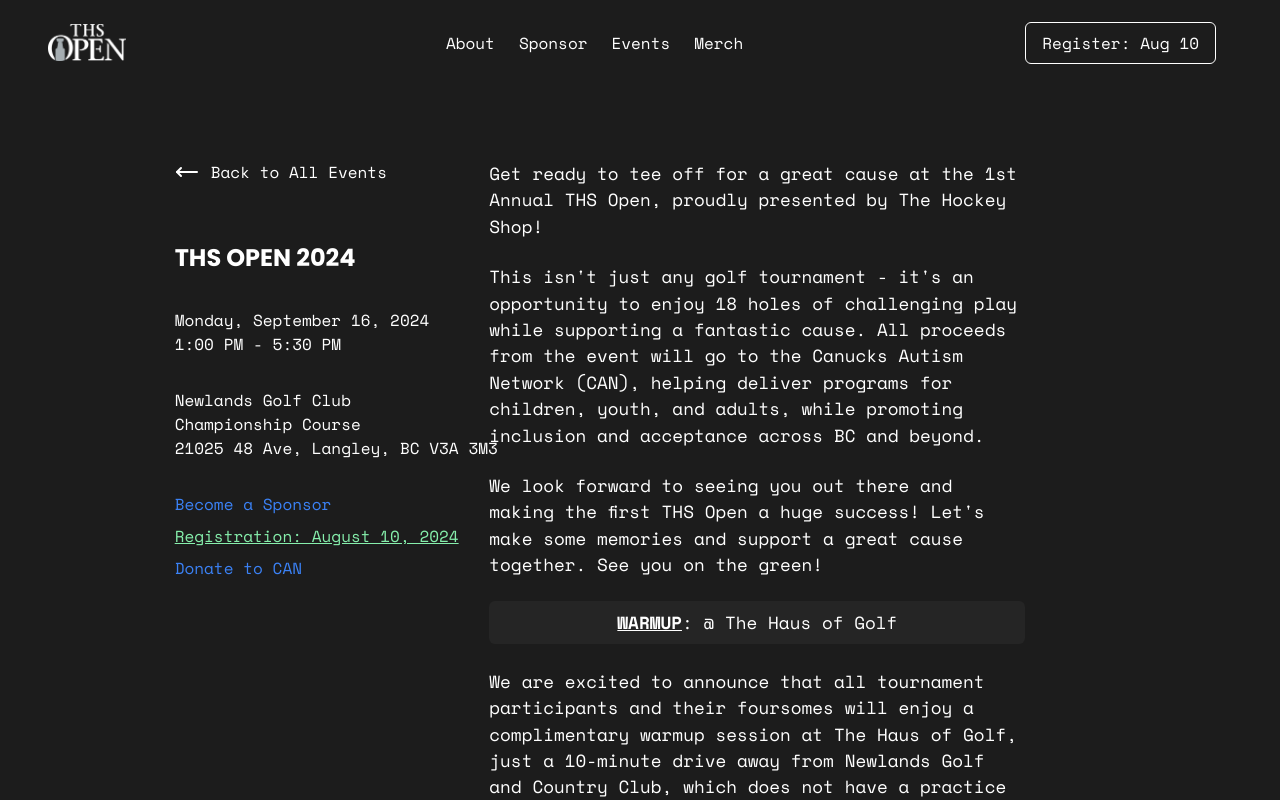
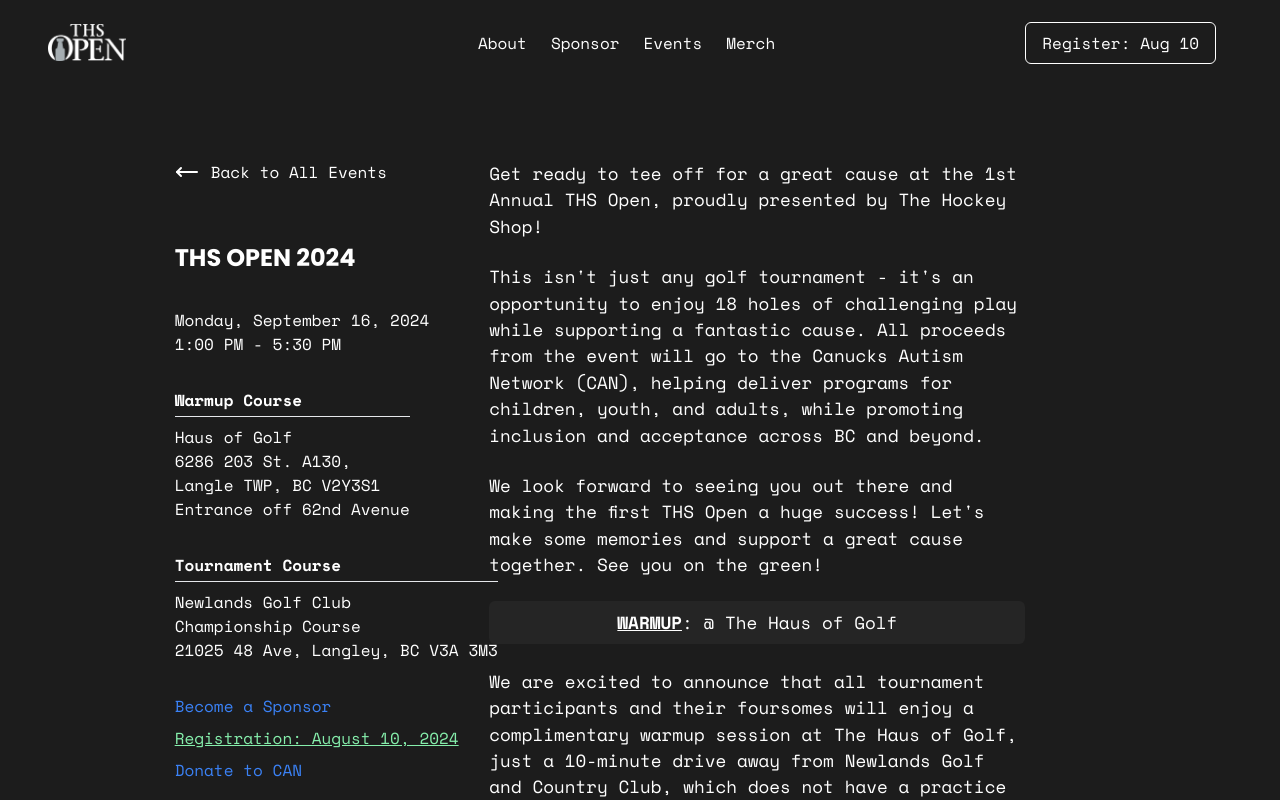
Before and after one commit to gianpinili/thsopen, a React (Vite) app: page /events/thsopen2024 in a window 1280 px wide. Shown: the top 800 px of the page. Built offline with nearby package versions, Linux system fonts and the light colour scheme.

Commit message:
update CAN text. add Haus of Golf address to events page

```diff
--- a/src/components/Donation.jsx
+++ b/src/components/Donation.jsx
@@ -12,13 +12,13 @@ function Donation() {
   <div ref={ref} className={`transition-opacity duration-[2s] ${isIntersecting ? 'opacity-100' : 'opacity-0'}`}>
    <div className="marquee bg-[#1c1c1c] pt-[3rem]">
     <div className="marquee-content">
-     <h1 className="uppercase font-poppins text-[6rem] font-bold">Swing for a cause</h1>
-     <h1 className="uppercase font-poppins text-[6rem] font-bold">Swing for a cause</h1>
-     <h1 className="uppercase font-poppins text-[6rem] font-bold">Swing for a cause</h1>
+     <h1 className="uppercase font-poppins text-[6rem] font-bold">Swing for acceptance</h1>
+     <h1 className="uppercase font-poppins text-[6rem] font-bold">Swing for acceptance</h1>
+     <h1 className="uppercase font-poppins text-[6rem] font-bold">Swing for acceptance</h1>
      {/* Duplicate the content */}
-     <h1 className="uppercase font-poppins text-[6rem] font-bold">Swing for a cause</h1>
-     <h1 className="uppercase font-poppins text-[6rem] font-bold">Swing for a cause</h1>
-     <h1 className="uppercase font-poppins text-[6rem] font-bold">Swing for a cause</h1>
+     <h1 className="uppercase font-poppins text-[6rem] font-bold">Swing for acceptance</h1>
+     <h1 className="uppercase font-poppins text-[6rem] font-bold">Swing for acceptance</h1>
+     <h1 className="uppercase font-poppins text-[6rem] font-bold">Swing for acceptance</h1>
     </div>
    </div>
    <section className="bg-[#1c1c1c] font-spacemono py-[3rem] px-[1.5rem] flex flex-col md:px-[2rem] lg:px-[3rem] md:h-full 2xl:px-[8rem] gap-14 md:flex-row">
--- a/src/components/Merch.jsx
+++ b/src/components/Merch.jsx
@@ -41,7 +41,7 @@ function Merch() {
       <div className='mt-[1rem] mb-12 flex flex-col-reverse lg:flex-row-reverse md:items-center md:gap-10 md:justify-center'>
         <div className='md:w-1/2 lg:px-[3rem] mt-[3rem]  lg:mt-[-3rem] xl:mt-[-5rem]'>
           <h1 className="font-poppins font-bold text-[4rem] md:text-[6rem] uppercase tracking-tighter">MERCH</h1>
-          <p className="my-3 mb-10 md:text-xl">Swing for a cause. All proceeds go to Canucks Autism Network (CAN), helping deliver programs for children, youth, and adults, while promoting inclusion and acceptance across BC and beyond.</p>
+          <p className="my-3 mb-10 md:text-xl">Swing for acceptance. All proceeds go to Canucks Autism Network (CAN), helping deliver programs for children, youth, and adults, while promoting inclusion and acceptance across BC and beyond.</p>
           <a className="border border-white px-6 py-3 rounded-md hover:bg-white hover:text-black hover:font-bold duration-200" target='_blank' href="https://www.thehockeyshop.com/collections/ths-open">Shop THS Open</a>
         </div>
         <div className='grid grid-cols-2 gap-4 m-auto'>
--- a/src/components/Nav.jsx
+++ b/src/components/Nav.jsx
@@ -40,7 +40,7 @@ function Nav() {
               height={500} />
           </picture>
         </Link>
-        <div className='hidden md:flex gap-6 mr-[2rem]'>
+        <div className='hidden md:flex gap-6 mr-[-2rem]'>
           <Link to={'/about'} className={`${getNavLinkClass('/about')} duration-200`}>About</Link>
           <Link to={'/sponsorship'} className={`${getNavLinkClass('/sponsorship')} duration-200`}>Sponsor</Link>
           <Link to={'/events'} className={`${getNavLinkClass('/events')} duration-200`}>Events</Link>
--- a/src/pages/Open2024.jsx
+++ b/src/pages/Open2024.jsx
@@ -8,8 +8,8 @@ function Open2024() {
   window.scrollTo(0, 0);
  }, []);
 
- const [leftSideRef, isLeftSideIntersecting] = useIntersectionObserver({ threshold: 0.4 });
- const [rightSideRef, isRightSideIntersecting] = useIntersectionObserver({ threshold: 0.4 });
+ const [leftSideRef, isLeftSideIntersecting] = useIntersectionObserver({ threshold: 0.2 });
+ const [rightSideRef, isRightSideIntersecting] = useIntersectionObserver({ threshold: 0.2 });
 
  return (
   <>
@@ -17,7 +17,7 @@ function Open2024() {
     {/* LEFT SIDE */}
     <div
      ref={leftSideRef}
-     className={`flex flex-col items-start gap-8 md:w-1/3 md:mr-[-6rem] transition-opacity duration-[2s] ${isLeftSideIntersecting ? 'opacity-100' : 'opacity-0'}`}
+     className={`flex flex-col items-start gap-8 md:w-1/3 md:mr-[-6rem] transition-opacity duration-[1s] ${isLeftSideIntersecting ? 'opacity-100' : 'opacity-0'}`}
     >
      <Link to={'/events'} className='flex gap-3 mb-6 hover:scale-110 duration-300 hover:text-green-300'>
       <MoveLeft />Back to All Events
@@ -28,6 +28,16 @@ function Open2024() {
       <p>1:00 PM - 5:30 PM</p>
      </div>
      <div className='hover:scale-110 duration-300'>
+      <p className='font-semibold border-b text-start mb-2 pb-1'>Warmup Course</p>
+      <a href="https://www.google.com/maps?rlz=1C1ONGR_enCA1054CA1054&gs_lcrp=EgZjaHJvbWUqEAgAEAAYgwEY4wIYsQMYgAQyEAgAEAAYgwEY4wIYsQMYgAQyFggBEC4YgwEYrwEYxwEYsQMYgAQYjgUyBwgCEAAYgAQyBwgDEAAYgAQyBwgEEAAYgAQyBwgFEAAYgAQyBwgGEAAYgAQyBggHEEUYPNIBCDI4MTNqMGoxqAIAsAIA&um=1&ie=UTF-8&fb=1&gl=ca&sa=X&geocode=KdMmNYm0z4VUMb_x0fIholZ8&daddr=21025+48+Ave,+Langley,+BC+V3A+3M3" target='_blank'>
+       <p>Haus of Golf</p>
+       <p className='text-[#ffffff]'>6286 203 St. A130,</p>
+       <p>Langle TWP, BC V2Y3S1</p>
+       <p>Entrance off 62nd Avenue</p>
+      </a>
+     </div>
+     <div className='hover:scale-110 duration-300'>
+      <p className='font-semibold border-b text-start mb-2 pb-1'>Tournament Course</p>
       <a href="https://www.google.com/maps?rlz=1C1ONGR_enCA1054CA1054&gs_lcrp=EgZjaHJvbWUqEAgAEAAYgwEY4wIYsQMYgAQyEAgAEAAYgwEY4wIYsQMYgAQyFggBEC4YgwEYrwEYxwEYsQMYgAQYjgUyBwgCEAAYgAQyBwgDEAAYgAQyBwgEEAAYgAQyBwgFEAAYgAQyBwgGEAAYgAQyBggHEEUYPNIBCDI4MTNqMGoxqAIAsAIA&um=1&ie=UTF-8&fb=1&gl=ca&sa=X&geocode=KdMmNYm0z4VUMb_x0fIholZ8&daddr=21025+48+Ave,+Langley,+BC+V3A+3M3" target='_blank'>
        <p>Newlands Golf Club</p>
        <p className='text-[#ffffff]'>Championship Course</p>
```
